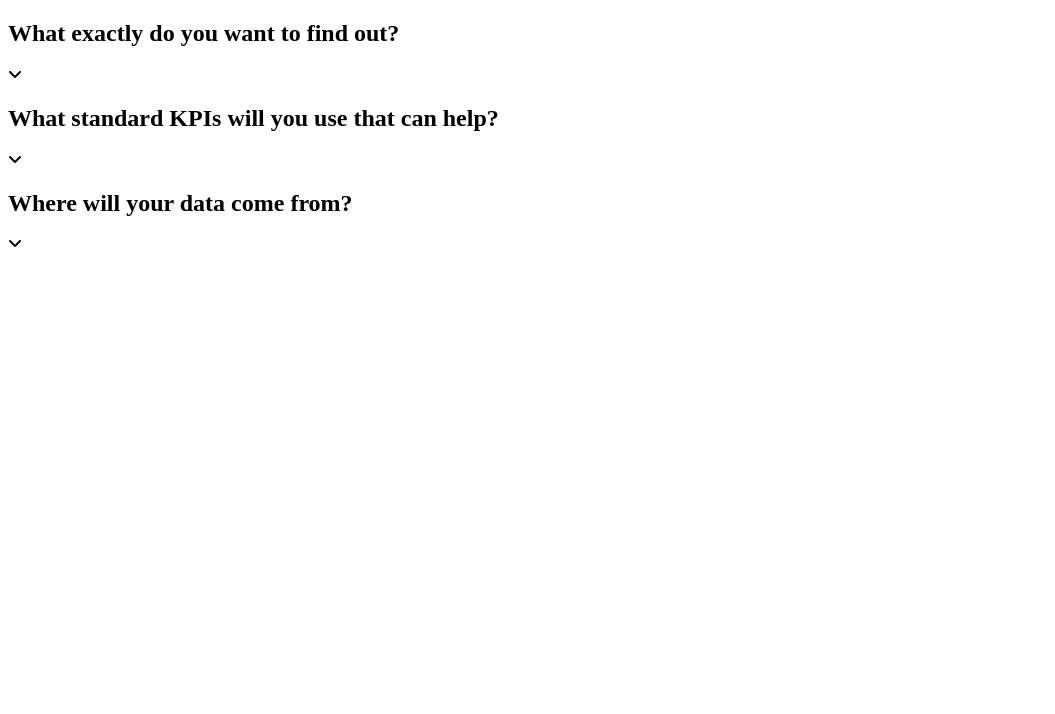
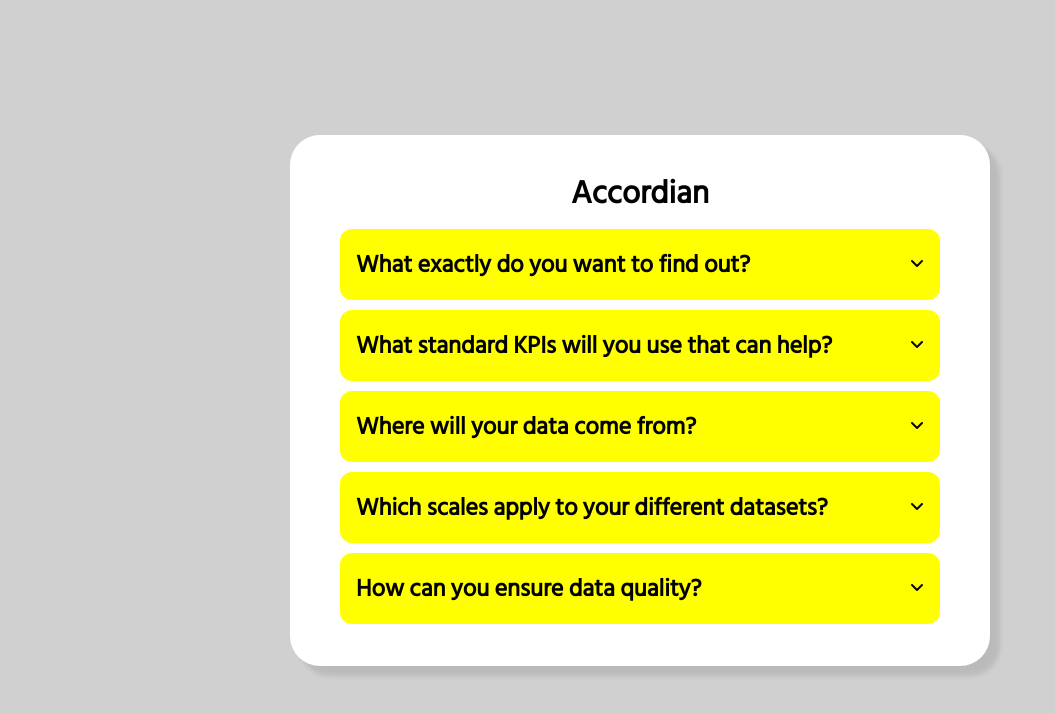
Before and after one commit to chhotuMarandi/accordian, a plain HTML site: page index.html in a window 1280 px wide. Shown: the whole page, without its empty margins (0-1055 px from the left). Drawn offline with Linux system fonts and the light colour scheme.

Commit message:
accordian style

```diff
--- a/index.html
+++ b/index.html
@@ -15,6 +15,7 @@
 </head>
 <body>
         <div class="container">
+            <h1>Accordian</h1>
             <div class="wrapper"></div>
 
         </div>
--- a/script.js
+++ b/script.js
@@ -15,6 +15,16 @@ const data = [
         id: 3,
         question: "Where will your data come from?",
         ans: "Our next step is to identify data sources you need to dig into all your data, pick the fields that you’ll need, leave some space for data you might potentially need in the future, and gather all the information in one place. Be open-minded about your data sources in this step – all departments in your company, sales, finance, IT, etc., have the potential to provide insights."
+    },
+    {
+        id: 4,
+        question: "Which scales apply to your different datasets?",
+        ans: "You’ll want to be mindful of the level of measurement for your different variables, as this will affect the statistical techniques you will be able to apply in your analysis."
+    },
+    {
+        id: 4,
+        question: "How can you ensure data quality?",
+        ans: "We already mentioned making sure data is cleaned and prepared to be analyzed is a critical part of it, but there is more. If you want to be successful on this matter, it is necessary to implement a carefully planned data quality management system that involves every relevant data user in the organization as well as data-related processes from acquisition to distribution and analysis"
     },
 ]
 
@@ -43,6 +53,7 @@ const accordianTitle = document.querySelectorAll(".title");
 
 accordianTitle.forEach(currentTitle => {
     currentTitle.addEventListener("click",(e)=>{
+        //check if active class is contain or not if not then add them or remove
         if(currentTitle.classList.contains("active")){
             currentTitle.classList.remove("active");
         } else {
@@ -53,6 +64,10 @@ accordianTitle.forEach(currentTitle => {
             });
 
             currentTitle.classList.add("active");
+            let icon = document.querySelector("i");
+            icon.style.transform = "rotate(180deg)";
+            icon.style.transition = "0.3s ease";
+
         }
     })
 });
--- a/style.css
+++ b/style.css
@@ -1,5 +1,58 @@
+
+@import url('https://fonts.googleapis.com/css2?family=Hind+Siliguri&display=swap');
+
+
+* {
+    margin: 0;
+    padding: 0;
+    box-sizing: border-box;
+    font-family: 'Hind Siliguri', sans-serif;
+}
+
+body {
+    display: flex;
+    justify-content: center;
+    align-items: center;
+    height: 100vh;
+    background-color: rgb(208, 208, 208);
+}
+
+.container{
+    width: 700px;
+    height: auto;
+    background-color: rgb(255, 255, 255);
+    padding: 2em;
+    border-radius: 30px;
+    box-shadow: 10px 10px 5px  rgba(0, 0, 0, 0.1);
+}
+
+.container h1 {
+    text-align: center;
+}
+
+.wrapper {
+    max-width: 600px; /* Set your desired maximum width */
+    margin: 0 auto;   /* Center the container */
+}
+
+.box {
+    background-color: yellow;
+    border-radius: 12px;
+
+}
+
+.title {
+    display: flex;
+    justify-content: space-between;
+    align-items: center;
+    margin: 10px 0;
+    padding: 1em;
+}
+
+
 .ans{
     display: none;
+    margin: 0 1em;
 }
 
 .title.active + .ans {
```
